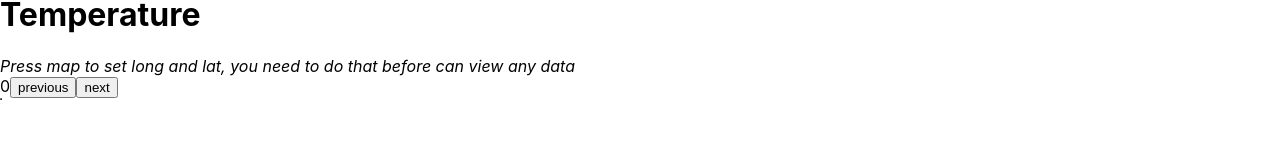
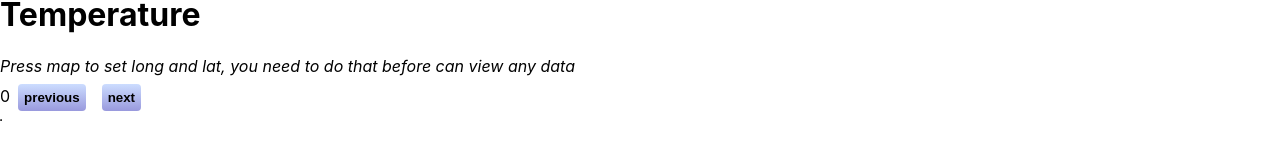
Before and after one commit to emran-iths/lab2-iths-weather, a React (Create React App) app: page /temperature in a window 1280 px wide. Shown: the part 584-744 px from the top of the page. Built offline with nearby package versions, Linux system fonts and the light colour scheme.

Commit message:
implemented styled components on paginator buttons

```diff
--- a/src/DataTable.js
+++ b/src/DataTable.js
@@ -1,6 +1,7 @@
 import { useEffect, useState, useContext, useReducer, useMemo } from "react";
 import axios from "axios";
 import LongLatContext from "./LongLatContext";
+import styled from "styled-components";
 
 const pageSize = 10;
 
@@ -12,6 +13,15 @@ const filterData = (paginator, data) => {
     );
   });
 };
+
+const Button = styled.button`
+  border-radius: 4px;
+  background-image: linear-gradient(#ccddff, #9999dd);
+  border: 0;
+  margin: 8px;
+  padding: 6px;
+  font-weight: bold;
+`;
 
 export function DataTable(props) {
   let dataType = props.dataType;
@@ -65,20 +75,20 @@ export function DataTable(props) {
         </>
       )}
       {paginator["page"]}
-      <button
+      <Button
         onClick={(e) => {
           paginatorDispatcher("previous");
         }}
       >
         previous
-      </button>
-      <button
+      </Button>
+      <Button
         onClick={(e) => {
           paginatorDispatcher("next");
         }}
       >
         next
-      </button>
+      </Button>
       <table border="1">
         {pageData.map((d) => (
           <tr>
```
